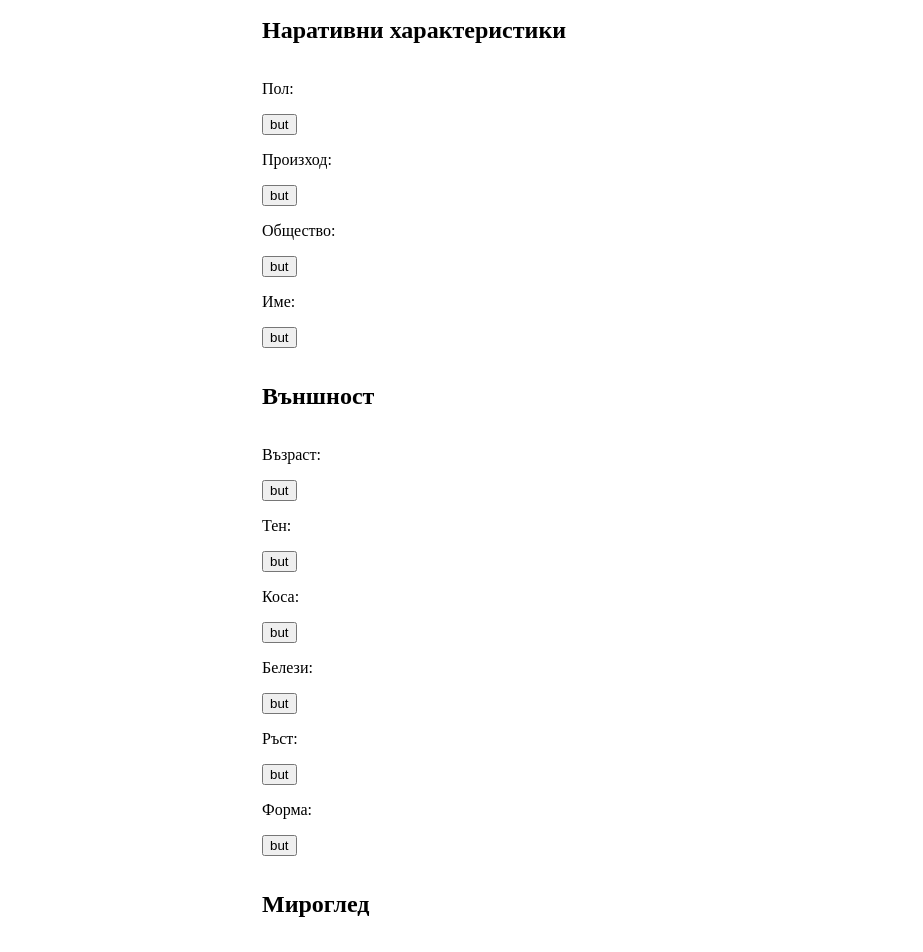
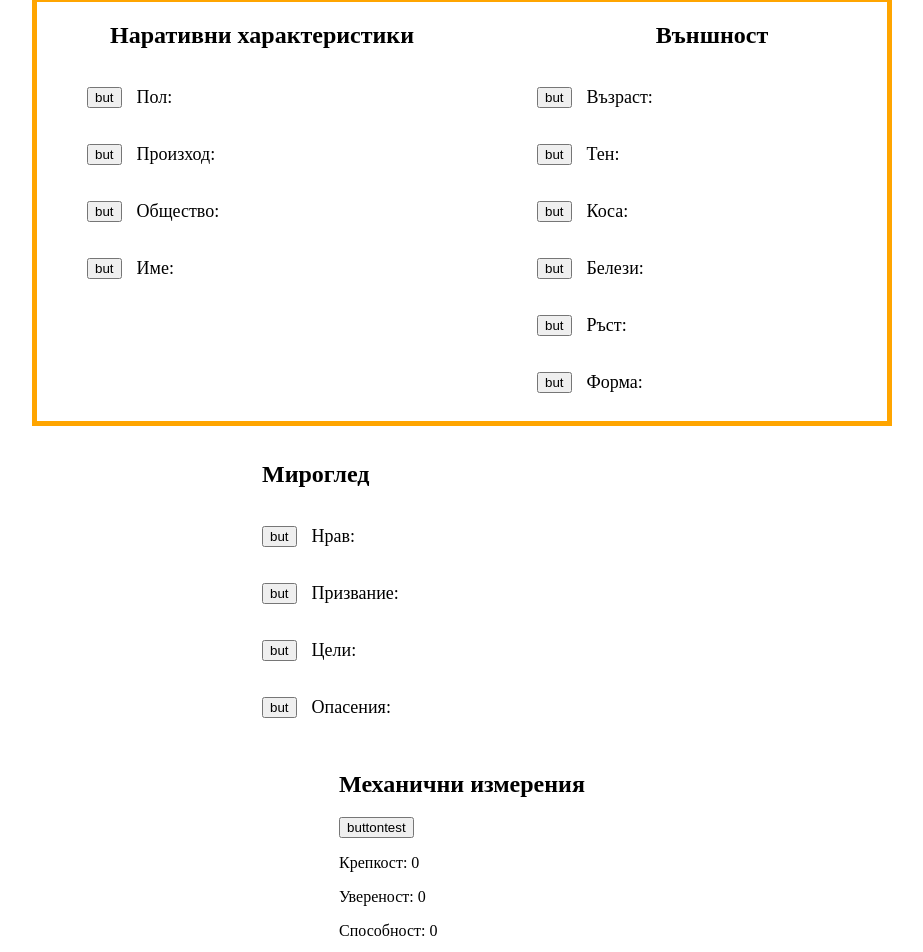
Before and after one commit to tery999/Minor-Projects, a React (Vite) app in the folder HeroGenerator/: page /Complex in a window 1280 px wide. Shown: the part 44-996 px from the top of the page, without its empty margins (178-1101 px from the left). Built offline with nearby package versions, Linux system fonts and the light colour scheme.

Commit message:
mechstats done

```diff
--- a/HeroGenerator/src/Components/Complex/Complex.css
+++ b/HeroGenerator/src/Components/Complex/Complex.css
@@ -6,18 +6,22 @@
 
 .NarativeCont {
     width: 400px;
+    box-sizing: border-box;
     display: flex;
     flex-direction: column;
     justify-content: center;
     align-items: start;
+    padding-left: 50px;
 }
 
 .AppearanceCont {
     width: 400px;
+    box-sizing: border-box;
     display: flex;
     flex-direction: column;
     justify-content: center;
     align-items: start;
+    padding-left: 50px;
 }
 
 .WorldviewCont {
@@ -27,3 +31,33 @@
     justify-content: center;
     align-items: start;
 }
+
+.FamilyCont {
+    width: 400px;
+    display: flex;
+    flex-direction: column;
+    justify-content: center;
+    align-items: start;
+}
+
+.FirstRow {
+    display: flex;
+    flex-wrap: wrap;
+    justify-content: center;
+    align-items:start ;
+    gap: 50px;
+    border: 5px solid orange;
+    padding-bottom: 10px;
+}
+
+.FirstRow h2 {
+    align-self: center;
+}
+
+.DivHolderStat {
+    display: flex;
+    justify-content: center;
+    align-items: center;
+    gap: 15px;
+    font-size: 18px;
+}
--- a/HeroGenerator/src/Components/Complex/Complex.tsx
+++ b/HeroGenerator/src/Components/Complex/Complex.tsx
@@ -1,17 +1,15 @@
-import { useCallback, useMemo, useState } from "react"
+import { useCallback, useEffect, useMemo, useState } from "react"
 import "./Complex.css"
 import { SubComplex } from "./SubComplex"
 import { genderGenerator, originGenerator, societyGenerator } from "../../functions/GeneratorFunc"
-import { ageGenerator, bodyTypesGenerator, colorGenerator, eyesGenerator, featuresGenerator, hairGenerator } from "../../functions/appearanceGenerator"
 import { nameGenerator } from "../../functions/nameGeneratorFunc"
 import { Link } from "react-router-dom"
-import { appearanceStats, narativeStats } from "../../Interfaces/complexHero"
-import { age, worldView } from "../../Interfaces/QuickHero"
-import { calling, character } from "../../InformationObjects/worldView"
+import { narativeStats } from "../../Interfaces/complexHero"
+import { age } from "../../Interfaces/QuickHero"
 import { AppearanceComplex } from "./SubComplexes/AppearanceComplex"
-import { aimsGenerator, callingGenerator, characterGenerator, concernsGenerator } from "../../functions/worldViewGenerator"
 import { WorldviewComplex } from "./SubComplexes/WorldviewComplex"
 import { FamilyNRelationshipComplex } from "./SubComplexes/FamilyNRelationshipComplex"
+import { MechStatsComplex } from "./SubComplexes/MechStatsComplex"
 
 
 export function Complex() {
@@ -22,8 +20,9 @@ export function Complex() {
         name: "",
     })
 
+    //outside AppearanceComplex as its needed for other stats as parameter
     const [appearanceStats, setAppearanceStats] = useState({
-        age:"" as age,
+        age: "" as age,
     })
 
     const changeNarFunction = useCallback((changedData: any) => {
@@ -34,29 +33,39 @@ export function Complex() {
 
     const changeAgeFunction = useCallback((changedData: any) => {
         debugger;
-       setAppearanceStats(changedData);
+        setAppearanceStats(changedData);
     }, [])
 
-    const gender = useMemo( ()=> {return (narativeStats.gender) },[narativeStats.gender]);
-    const origin = useMemo( ()=> {return (narativeStats.origin) },[narativeStats.origin]);
-    const age = useMemo( ()=> {return (appearanceStats.age) },[appearanceStats.age]);
+    const gender = useMemo(() => { return (narativeStats.gender) }, [narativeStats.gender]);
+    const origin = useMemo(() => { return (narativeStats.origin) }, [narativeStats.origin]);
+    const age = useMemo(() => { return (appearanceStats.age) }, [appearanceStats.age]);
+
+    // reset name every time origin changes
+    useEffect(() => {
+        debugger;
+        setNarativeStats((prev) => ({ ...prev, name: "" }))
+    }, [narativeStats.origin])
 
     return (
         <div className="container">
             <Link to="/">Назад</Link>
-            <div className="NarativeCont">
-                <h2>Наративни характеристики</h2>
-                <SubComplex name="Пол" stat={{gender:narativeStats.gender}} changeStatsFunction={changeNarFunction} reRollFunc={genderGenerator} />
-                <SubComplex name="Произход" stat={{origin:narativeStats.origin}} changeStatsFunction={changeNarFunction} reRollFunc={()=>originGenerator("quick")} />
-                <SubComplex name="Общество" stat={{society:narativeStats.society}} changeStatsFunction={changeNarFunction} reRollFunc={societyGenerator} />
-                <SubComplex name="Имe" stat={{name: narativeStats.name}} changeStatsFunction={changeNarFunction} reRollFunc={() => nameGenerator(narativeStats.gender as "мъж" | "жена", narativeStats.origin, age)} />
+            <div className="FirstRow">
+                <div className="NarativeCont">
+                    <h2>Наративни характеристики</h2>
+                    <SubComplex name="Пол" stat={{ gender: narativeStats.gender }} changeStatsFunction={changeNarFunction} reRollFunc={genderGenerator} />
+                    <SubComplex name="Произход" stat={{ origin: narativeStats.origin }} changeStatsFunction={changeNarFunction} reRollFunc={() => originGenerator("quick")} />
+                    <SubComplex name="Общество" stat={{ society: narativeStats.society }} changeStatsFunction={changeNarFunction} reRollFunc={societyGenerator} />
+                    <SubComplex name="Имe" stat={{ name: narativeStats.name }} changeStatsFunction={changeNarFunction} reRollFunc={() => nameGenerator(narativeStats.gender as "мъж" | "жена", narativeStats.origin, age)} />
+                </div>
+
+                <AppearanceComplex age={age} gender={gender} origin={origin} changeAgeFunction={changeAgeFunction} />
             </div>
 
-            <AppearanceComplex age={age} gender={gender} origin={origin}  changeAgeFunction={changeAgeFunction}/>
+            <WorldviewComplex />
 
-            <WorldviewComplex/>
+            <MechStatsComplex/>
 
-            <FamilyNRelationshipComplex age={age} gender={gender} origin={origin}/>
+            <FamilyNRelationshipComplex age={age} gender={gender} origin={origin} />
         </div>
     )
 }
--- a/HeroGenerator/src/Components/Complex/SubComplex.tsx
+++ b/HeroGenerator/src/Components/Complex/SubComplex.tsx
@@ -1,4 +1,5 @@
-import React, { useEffect } from "react";
+import React from "react";
+
 
 export interface prop {
     name: any,
@@ -35,9 +36,9 @@ export function SubComplexFunc(props: prop) {
 
     return (
         <>
-        <div>
+        <div className="DivHolderStat">
+        <button onClick={() => combined()}>but</button>
             <p>{name}: {value} </p>
-            <button onClick={() => combined()}>but</button>
 
         </div>
         </>
--- a/HeroGenerator/src/Components/Complex/SubComplexes/AppearanceComplex.tsx
+++ b/HeroGenerator/src/Components/Complex/SubComplexes/AppearanceComplex.tsx
@@ -26,6 +26,7 @@ export function AppearanceComplexFunction(props:any) {
         })
     }, []);
 
+    // if origin , age or gender changes - reset the stats
     useEffect( ()=> {
         setAppearanceStats ( (prev) => {
             return ( { ...prev , color: "",
--- a/HeroGenerator/src/Components/Complex/SubComplexes/FamilyNRelationshipComplex.tsx
+++ b/HeroGenerator/src/Components/Complex/SubComplexes/FamilyNRelationshipComplex.tsx
@@ -1,14 +1,10 @@
 import React, { useCallback, useEffect, useState } from "react";
-import { appearanceStats } from "../../../Interfaces/complexHero";
 import { SubComplex } from "../SubComplex";
-import { ageGenerator, bodyTypesGenerator, colorGenerator, featuresGenerator, hairGenerator } from "../../../functions/appearanceGenerator";
 import {  age, familyAndRelationships, origin } from "../../../Interfaces/QuickHero";
 import { DiffAndAch, familyGenerator, familyReputationGenerator, foesGenerator, friendshipGenerator, relationshipStatusFunc, reputationGenerator, rumorGenerator, siblingsGenerator, surroundingGenerator, wealthGenerator } from "../../../functions/familyRelationshipsGenerator";
 
 export function FamilyNRelationshipFunc(props:any) {
     debugger;
-    const gender:"мъж" | "жена" | "" = props.gender;
-    const origin:origin = props.origin;
     const age:age = props.age;
     const [familyStats, setFamilyStats] = useState<familyAndRelationships>({
         surrounding: "",
--- /dev/null
+++ b/HeroGenerator/src/Components/Complex/SubComplexes/MechStatsComplex.tsx
@@ -0,0 +1,28 @@
+import { useState } from "react";
+import { mechanicStats } from "../../../Interfaces/QuickHero";
+import { mechStatGenerator } from "../../../functions/mechStatGenerator";
+
+export function MechStatsComplex() {
+    const [mechStats, setMechStats] = useState<mechanicStats>({
+        strength: 0,
+        confidence: 0,
+        ability: 0,
+        perception: 0
+    })
+
+    const rollStats = () => {
+        const mechSt = mechStatGenerator();
+        setMechStats(mechSt);
+    }
+
+    return (
+        <div>
+            <h2>Механични измерения</h2>
+            <button onClick={rollStats}>buttontest</button>
+            <p> Крепкост: {mechStats.strength}</p>
+            <p> Увереност: {mechStats.confidence}</p>
+            <p> Способност: {mechStats.ability}</p>
+            <p> Възприятие: {mechStats.perception}</p>
+        </div>
+    )
+}
```
